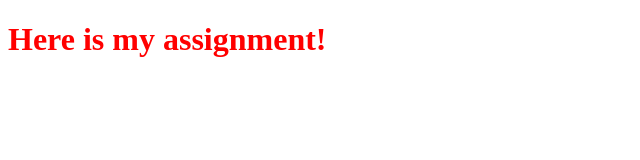
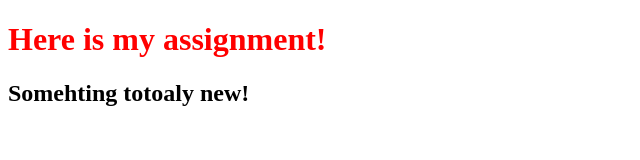
Before and after one commit to Demashqi/coursera, a plain HTML site: page module2-solution/index.html in a window 1280 px wide. Shown: the whole page, without its empty margins (0-640 px from the left). Drawn offline with Linux system fonts and the light colour scheme.

Commit message:
Second change

```diff
--- a/module2-solution/index.html
+++ b/module2-solution/index.html
@@ -6,5 +6,6 @@
 </head>
 <body>
 <h1 style="color: red;">Here is my assignment!</h1>
+<h2>Somehting totoaly new!</h2>
 </body>
 </html>
```
